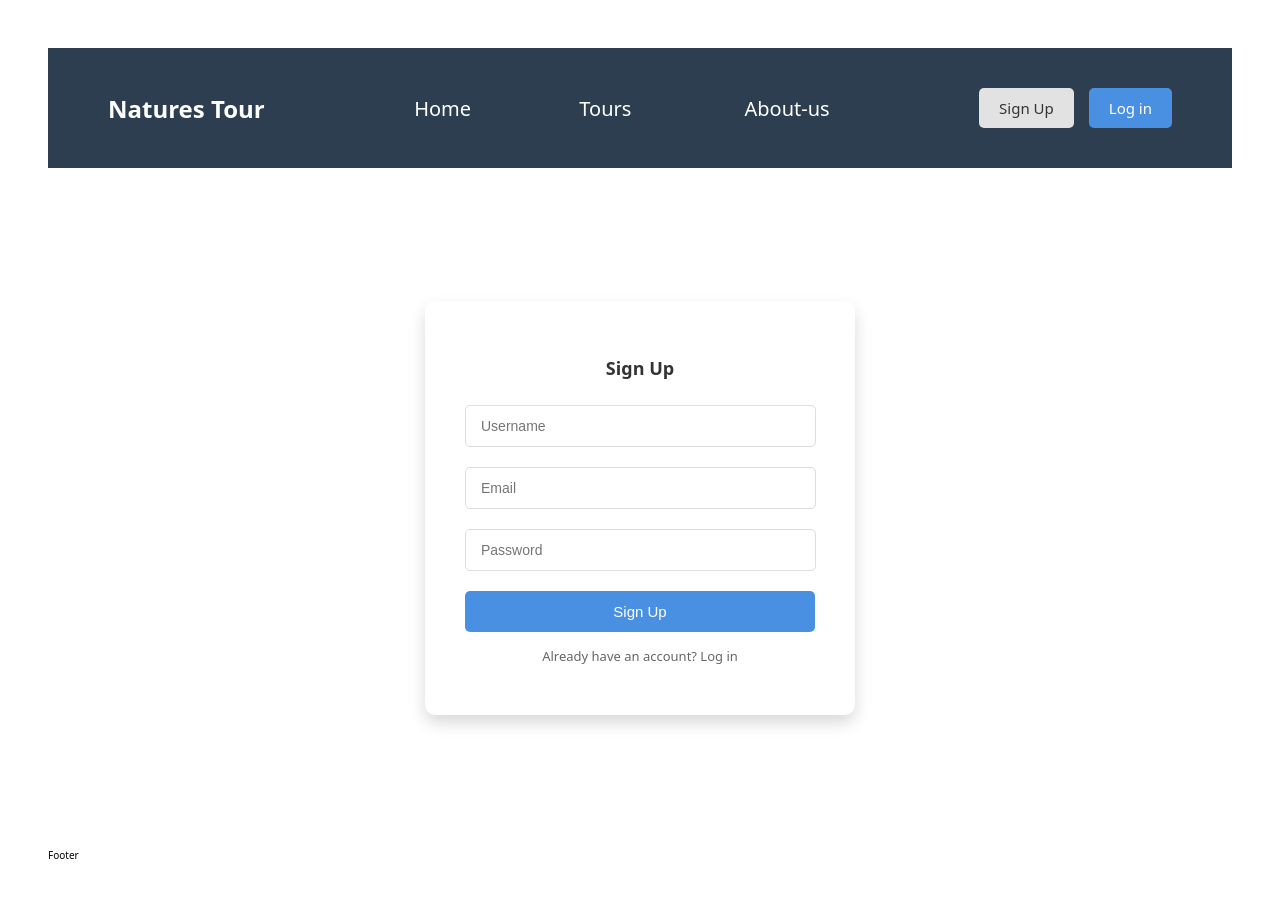
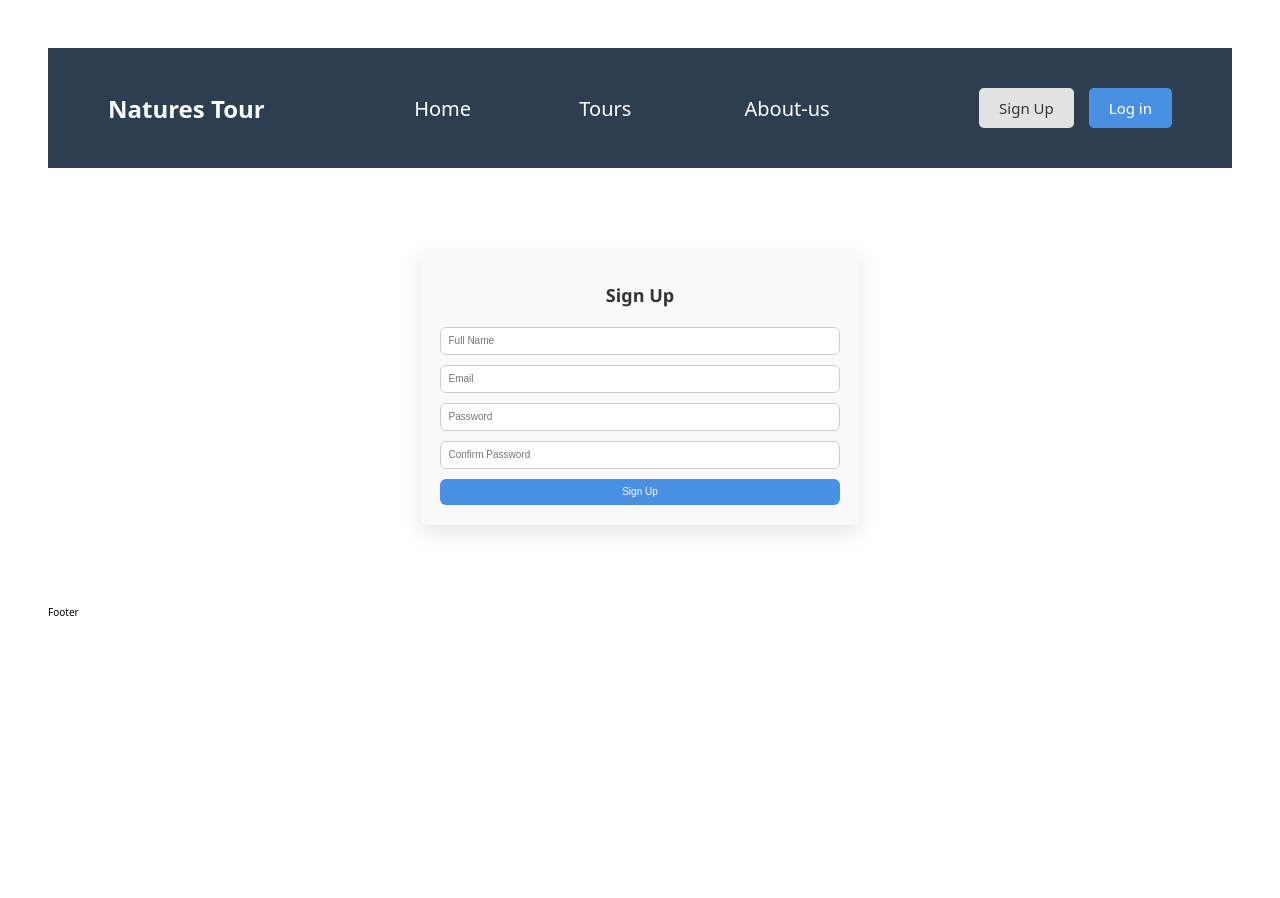
Before and after one commit to eshpulat/natures-project, a React (Vite) app in the folder natures/: page /signup in a window 1280 px wide. Shown: the top 898 px of the page. After the commit the page ends 800 px from the top, so only its background shows below. Built offline with nearby package versions, Linux system fonts and the light colour scheme.

Commit message:
Add Log out button

```diff
--- a/natures/src/css/signup.css
+++ b/natures/src/css/signup.css
@@ -1,4 +1,4 @@
-/* Auth.css */
+/* Auth.css
 .login-container {
     height: 80vh;
     display: flex;
@@ -51,4 +51,52 @@
     text-align: center;
     font-size: 13px;
     color: #666;
+} */
+
+form {
+    max-width: 400px;
+    margin: 80px auto;
+    padding: 2rem;
+    background-color: #f9f9f9;
+    border-radius: 8px;
+    box-shadow: 0 8px 20px rgba(0, 0, 0, 0.1);
+    display: flex;
+    flex-direction: column;
+    gap: 1rem;
+    font-family: "Segoe UI", Tahoma, Geneva, Verdana, sans-serif;
 }
+
+form h2 {
+    text-align: center;
+    margin-bottom: 1rem;
+    color: #333;
+}
+
+form input {
+    padding: 0.75rem;
+    border: 1px solid #ccc;
+    border-radius: 6px;
+    font-size: 1rem;
+    transition: border 0.3s ease;
+}
+
+form input:focus {
+    border-color: #0f88eb;
+    outline: none;
+    box-shadow: 0 0 0 2px rgba(2, 103, 226, 0.2);
+}
+
+form button {
+    padding: 0.75rem;
+    background-color: #4a90e2;
+    color: white;
+    border: none;
+    border-radius: 6px;
+    font-size: 1rem;
+    cursor: pointer;
+    transition: background-color 0.3s ease;
+}
+
+form button:hover {
+    background-color: #357bd8;
+}
--- a/natures/src/ui/Header.jsx
+++ b/natures/src/ui/Header.jsx
@@ -1,10 +1,17 @@
-import { Link } from "react-router-dom";
+import { Link, useNavigate } from "react-router-dom";
 import Tours from "./Tours";
 import Home from "./Home";
 import "../css/header.css";
 import About from "./About";
 
 function Header() {
+    const navigate = useNavigate();
+    const user = JSON.parse(localStorage.getItem("user"));
+
+    const handleLogout = () => {
+        localStorage.removeItem("user");
+        navigate("/"); // Go back to home
+    };
     return (
         <header>
             <div>
@@ -27,12 +34,21 @@ function Header() {
             </nav>
 
             <div className="auth-buttons">
+                {user ? (
+                    <>
+                        <p>Welcome, {user.name}!</p>
+                        <button onClick={handleLogout}>Logout</button>
+                    </>
+                ) : (
+                    <>
                         <Link className="auth-button signup" to="/signup">
                             Sign Up
                         </Link>
                         <Link className="auth-button login" to="/login">
                             Log in
                         </Link>
+                    </>
+                )}
             </div>
         </header>
     );
--- a/natures/src/ui/Signup.jsx
+++ b/natures/src/ui/Signup.jsx
@@ -1,41 +1,68 @@
 import React, { useState } from "react";
 import "../css/signup.css";
+import { useNavigate } from "react-router-dom";
 
 function Signup() {
-    const [username, setUsername] = useState("");
+    const [name, setName] = useState("");
     const [email, setEmail] = useState("");
     const [password, setPassword] = useState("");
+    const [passwordConfirm, setPasswordConfirm] = useState("");
+    const navigate = useNavigate();
 
-    const handleSignup = () => {
-        console.log("Signing up with:", { username, email, password });
+    const handleSubmit = async (e) => {
+        e.preventDefault();
+
+        const res = await fetch("http://localhost:3000/api/v1/users/signup", {
+            method: "POST",
+            headers: { "Content-Type": "application/json" },
+            body: JSON.stringify({ name, email, password, passwordConfirm })
+        });
+
+        const data = await res.json();
+        console.log("Sign up result:", data);
+
+        if (data.status === "success") {
+            localStorage.setItem("user", JSON.stringify(data.data.user));
+        } else {
+            alert(data.message || "Signup failed");
+        }
+
+        navigate("/");
     };
 
     return (
-        <div className="login-container">
-            <div className="login-box">
+        <form onSubmit={handleSubmit}>
             <h2>Sign Up</h2>
             <input
                 type="text"
-                    placeholder="Username"
-                    value={username}
-                    onChange={(e) => setUsername(e.target.value)}
+                placeholder="Full Name"
+                value={name}
+                onChange={(e) => setName(e.target.value)}
+                required
             />
             <input
                 type="email"
                 placeholder="Email"
                 value={email}
                 onChange={(e) => setEmail(e.target.value)}
+                required
             />
             <input
                 type="password"
                 placeholder="Password"
                 value={password}
                 onChange={(e) => setPassword(e.target.value)}
+                required
             />
-                <button onClick={handleSignup}>Sign Up</button>
-                <p>Already have an account? Log in</p>
-            </div>
-        </div>
+            <input
+                type="password"
+                placeholder="Confirm Password"
+                value={passwordConfirm}
+                onChange={(e) => setPasswordConfirm(e.target.value)}
+                required
+            />
+            <button type="submit">Sign Up</button>
+        </form>
     );
 }
 
```
Lines whose indentation alone changed are shown as unchanged.
